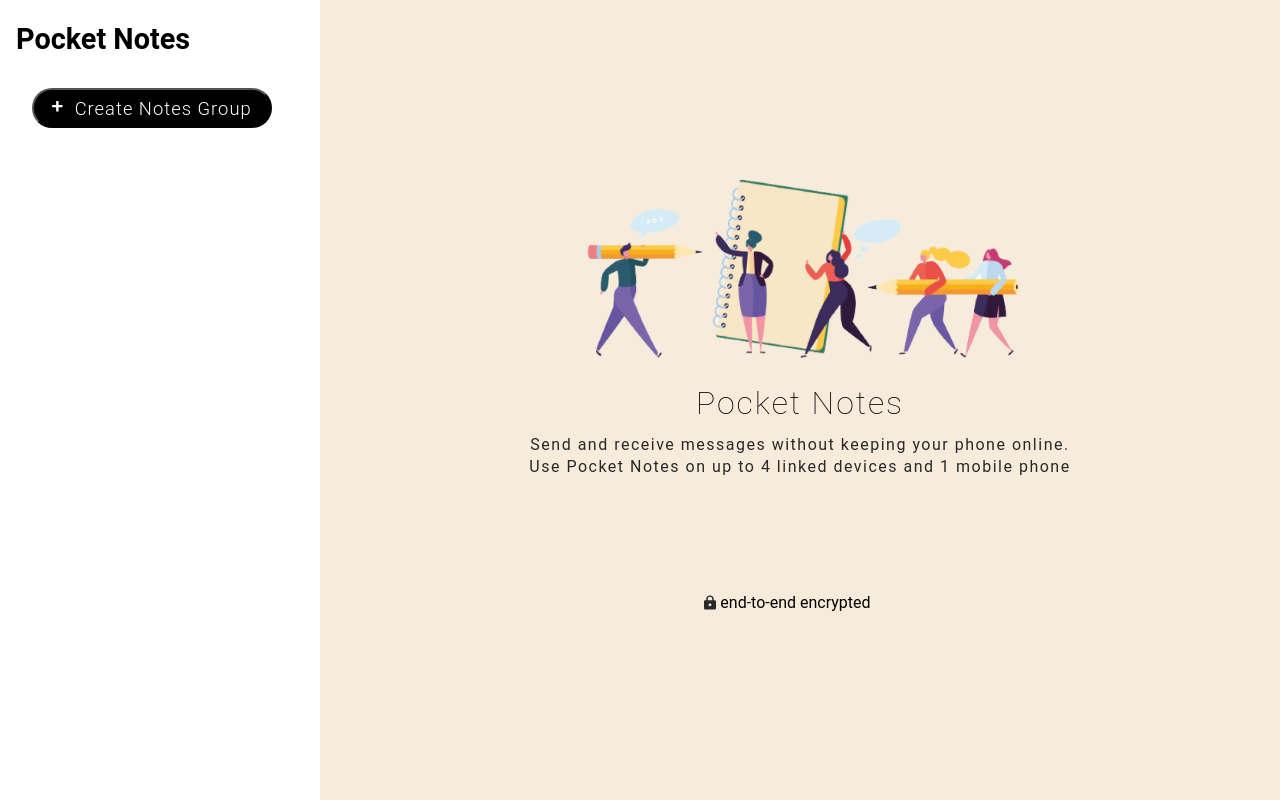
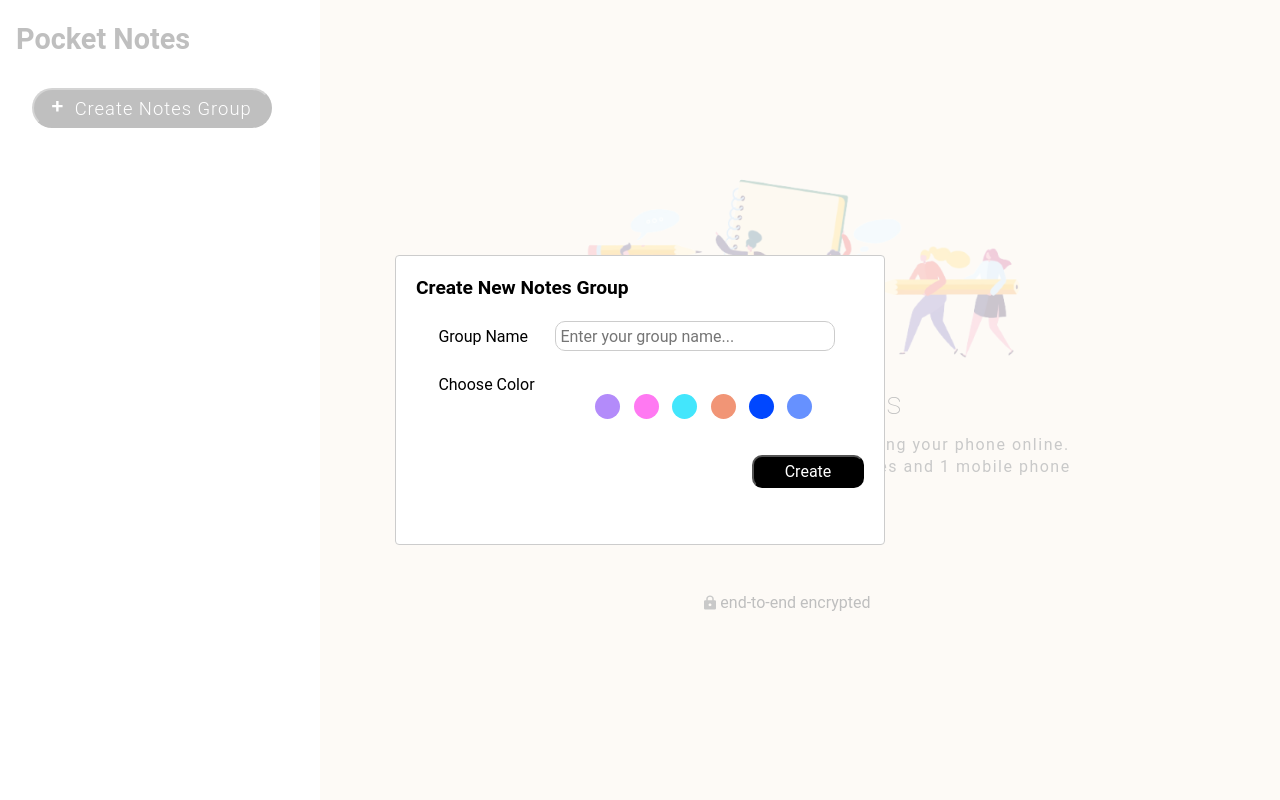
Before and after one commit to Adwaith13/Pocket-Notes, a React (Create React App) app: page / in a window 1280 px wide. Both pictures are taken after a click on the button "Create Notes Group". Built offline with nearby package versions, Linux system fonts and the light colour scheme.

Commit message:
added popup window

```diff
--- a/package.json
+++ b/package.json
@@ -8,6 +8,7 @@
     "@testing-library/user-event": "^13.5.0",
     "react": "^18.2.0",
     "react-dom": "^18.2.0",
+    "react-modal": "^3.16.1",
     "react-scripts": "5.0.1",
     "web-vitals": "^2.1.4"
   },
--- /dev/null
+++ b/src/CSS/Popup.css
@@ -0,0 +1,64 @@
+.popup-window {
+  margin: 0;
+  width: auto;
+  height: auto;
+}
+
+.popup-heading {
+  font-family: "Roboto", sans-serif;
+  font-size: 1.2rem;
+  margin-bottom: 5%;
+}
+
+.group-name-text {
+  font-family: "Roboto", sans-serif;
+  font-size: 1rem;
+  margin-left: 5%;
+}
+
+.group-name-input {
+  width: 60%;
+  padding: 1%;
+  margin-left: 6%;
+  margin-bottom: 5%;
+  border: 1px solid #cccccc;
+  border-radius: 10px;
+  font-family: "Roboto", sans-serif;
+  font-size: 1rem;
+}
+.color-section {
+  display: inline;
+}
+.choose-color-text {
+  font-family: "Roboto", sans-serif;
+  font-size: 1rem;
+  margin-left: 5%;
+}
+
+.choose-colors {
+  margin-left: 40%;
+  display: flex;
+}
+
+.colors {
+  display: inline;
+  margin-right: 5%;
+  width: 25px;
+  height: 25px;
+  border-radius: 50px;
+  cursor: pointer;
+}
+
+.create-btn {
+  margin-top: 8%;
+  margin-bottom: 7%;
+  width: 25%;
+  padding: 1.2%;
+  font-family: "Roboto", sans-serif;
+  font-size: 1rem;
+  background-color: black;
+  color: white;
+  border-radius: 10px;
+  float: right;
+  cursor: pointer;
+}
--- a/src/Components/Notes.jsx
+++ b/src/Components/Notes.jsx
@@ -1,13 +1,80 @@
-import React from "react";
+import React, { useState } from "react";
+import Modal from "react-modal";
 import "./../CSS/Notes.css";
+import "./../CSS/Popup.css";
+
+const customStyles = {
+  content: {
+    top: "50%",
+    left: "50%",
+    right: "auto",
+    bottom: "auto",
+    width:'35%',
+    height:'31%',
+    transform: "translate(-50%, -50%)",
+  },
+};
+
+Modal.setAppElement("#root");
 
 export default function Notes() {
+  const [modalIsOpen, setIsOpen] = useState(false);
+
+  function openModal() {
+    setIsOpen(true);
+  }
+
+  function closeModal() {
+    setIsOpen(false);
+  }
+
+  const [colors] = useState([
+    {
+      id: 1,
+      color: "#B38BFA",
+    },
+    {
+      id: 2,
+      color: "#FF79F2",
+    },
+    {
+      id: 3,
+      color: "#43E6FC",
+    },
+    {
+      id: 4,
+      color: "#F19576",
+    },
+    {
+      id: 5,
+      color: "#0047FF",
+    },
+    {
+      id: 6,
+      color: "#6691FF",
+    },
+  ]);
+
+  const [inputText, setInputText] = useState('');
+  const [displayText, setDisplayText] = useState([]);
+
+  const handleInputChange = (e) => {
+    setInputText(e.target.value);
+  };
+
+  const addTextToDisplay = (e) => {
+    e.preventDefault()
+      setDisplayText([...displayText, inputText]);
+      localStorage.setItem('groups',displayText)
+      setInputText('');
+  };
+
   return (
     <>
       <div className="notes-page">
         <div className="add-notes-group">
           <h1 className="heading">Pocket Notes</h1>
-          <button className="add-btn">
+          <button className="add-btn" onClick={openModal}>
             <img
               src="./icons/add.svg"
               alt="add-icon"
@@ -15,8 +82,45 @@ export default function Notes() {
             ></img>
             Create Notes Group
           </button>
-          <div className="groups-display"></div>
+          <div className="popup-window">
+            <Modal
+              isOpen={modalIsOpen}
+              onRequestClose={closeModal}
+              style={customStyles}
+            >
+              <form>
+              <h1 className="popup-heading">Create New Notes Group</h1>
+              <span className="group-name-text">Group Name</span>
+              <input
+                placeholder="Enter your group name..."
+                className="group-name-input"
+                onChange={handleInputChange}
+              ></input>
+              <div className="color-section">
+              <span className="choose-color-text">Choose Color</span>
+              <div className="choose-colors">
+                {colors.map((color) => (
+                  <div className="colors"
+                    key={color.id}
+                    style={{
+                      backgroundColor: color.color,
+                    }}
+                  ></div>
+                ))}
+              </div>
+              </div>
+              <button className="create-btn" onClick={addTextToDisplay} >Create</button>
+            </form>
+            </Modal>
+          </div>
+
+          <div className="groups-display">
+          {displayText.map((input, index) => (
+          <div key={index}>{input}</div>
+        ))}
+          </div>
         </div>
+
         <div className="initial-display">
           <img
             src="./icons/logo.png"
@@ -30,7 +134,11 @@ export default function Notes() {
             Use Pocket Notes on up to 4 linked devices and 1 mobile phone
           </p>
           <footer className="encrypt-text">
-            <img src="./icons/lock.svg" alt="encryption-logo" className="lock-icon"></img>
+            <img
+              src="./icons/lock.svg"
+              alt="encryption-logo"
+              className="lock-icon"
+            ></img>
             <footer className="footer">end-to-end encrypted</footer>
           </footer>
         </div>
```
Also changed, not shown: 1 other file (tests, documents, lock files or other folders).
